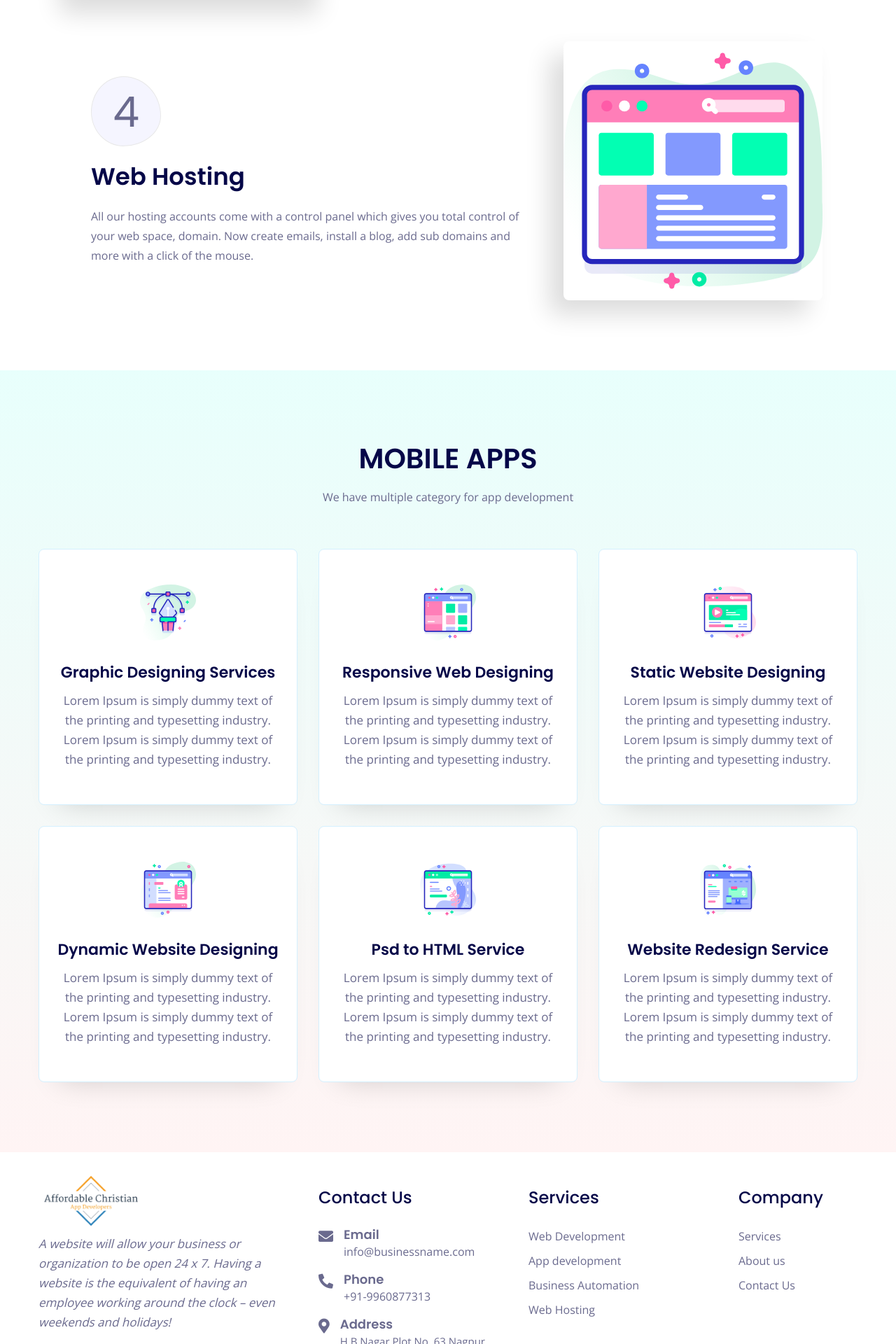
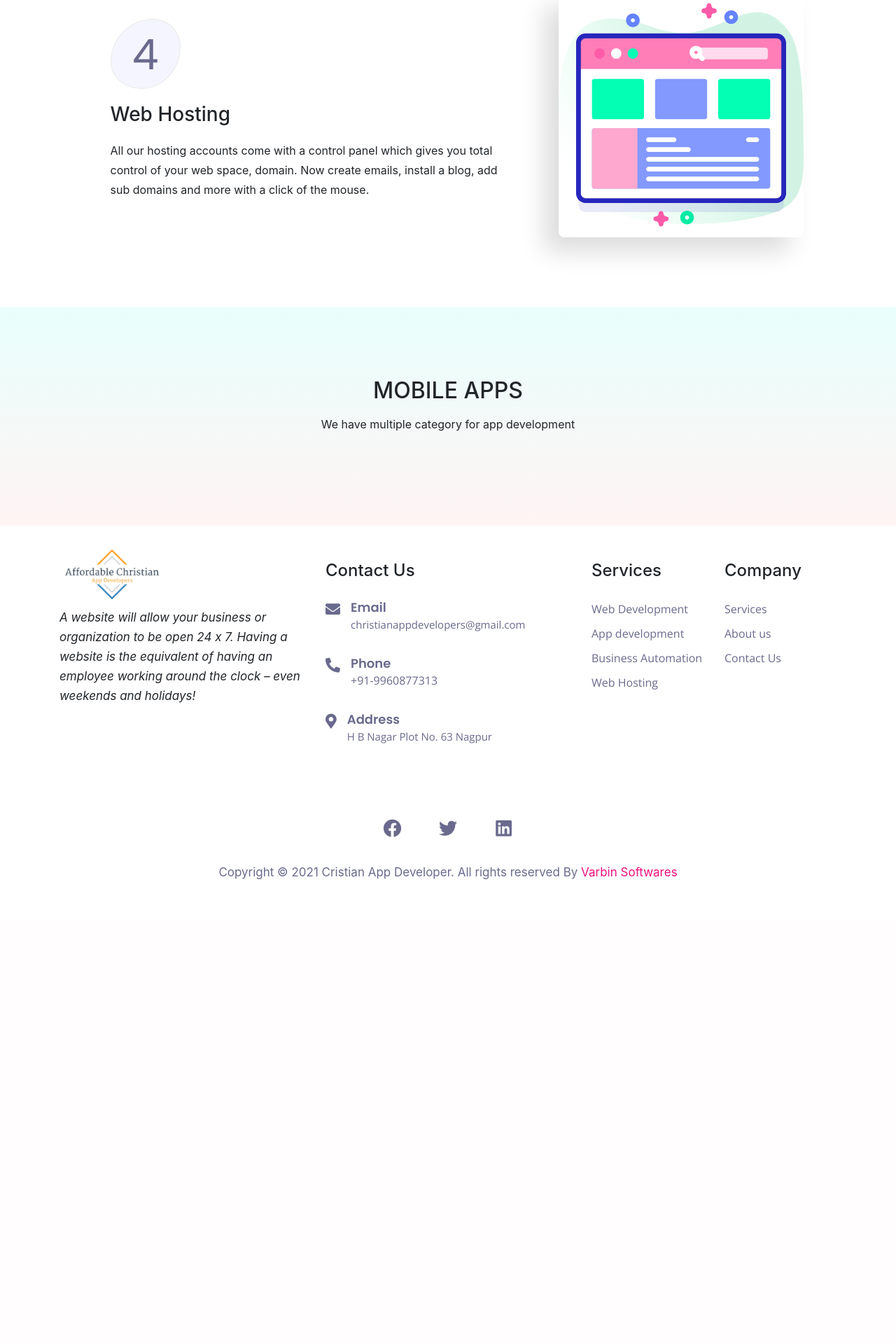
Before and after one commit to idenginfotech/cristianapp, a CodeIgniter 4 app: the page made by app/Views/service.php in a window 1280 px wide. Shown: the part 2710-4630 px from the top of the page at 70% size. After the commit the page ends 3966 px from the top, so only its background shows below. Run offline with PHP 8.4 and a stand-in for CodeIgniter, Linux system fonts and the light colour scheme; the template is opened without the code that fills it, so the values that code supplies are empty; some libraries are stand-ins or nearby versions.

Commit message:
files modified

```diff
--- a/app/Views/service.php
+++ b/app/Views/service.php
@@ -3,8 +3,21 @@
 
 <!-- Mirrored from www.separateweb.com/niwax-demo/service-web.html by HTTrack Website Copier/3.x [XR&CO'2014], Mon, 28 Jun 2021 14:07:17 GMT -->
 <head>
+  <style type="text/css">
+     .dsk-logo img{
+       border:2px solid #fff;
+  background: url(public/assets/image/logo1.png) no-repeat;
+  -moz-box-shadow: 10px 10px 5px #ccc;
+  -webkit-box-shadow: 10px 10px 5px #ccc;
+  box-shadow: 10px 10px 5px #ccc;
+  -moz-border-radius:25px;
+  -webkit-border-radius:25px;
+  border-radius:25px;
+    }
+  </style>
+
 <meta charset="utf-8" />
-<title>Niwax - Web Design &amp; Digital Marketing Agency HTML Template</title>
+<title>Cristian App Developer</title>
 <meta name="description" content="Creative Agency, Marketing Agency Template">
 <meta name="keywords" content="Creative Agency, Marketing Agency">
 <meta name="author" content="rajesh-doot">
@@ -20,6 +33,9 @@
 
 <link href="public/assets/css/style.css" rel="stylesheet">
 <link href="public/assets/css/responsive.css" rel="stylesheet">
+<link href="//maxcdn.bootstrapcdn.com/bootstrap/4.0.0/css/bootstrap.min.css" rel="stylesheet" id="bootstrap-css">
+
+
 </head>
 <body>
 <header class="header-pr nav-bg-b main-header navfix fixed-top menu-white">
@@ -31,21 +47,21 @@
      </div>
 <div class="custom-nav" role="navigation">
 <ul class="nav-list">
-<li class="sbmenu rpdropdown">
+<li class=" rpdropdown">
 <a style="color: black;" href="home" class="menu-links">Home</a>
 
 </li>
-<li class="sbmenu rpdropdown">
+<li class=" rpdropdown">
 <a style="color: black;" href="service" class="menu-links">Services</a>
 
 </li>
 
-<li class="sbmenu rpdropdown">
+<li class=" rpdropdown">
 <a style="color: black;" href="about" class="menu-links">About Us</a>
 
 </li>
 <li>
-<li class="sbmenu rpdropdown">
+<li class=" rpdropdown">
 <a style="color: black;" href="contact" class="menu-links">Contact Us</a>
 
 </li>
@@ -63,8 +79,9 @@
 <div class="container">
 <div class="row justify-content-center">
 <div class="col-lg-7">
-<h1 class="mb30" style="text-align:center;"><span class="text-radius text-light text-animation bg-b">Services</span></h1>
-
+  <div class="bread-title wow fadeInUp" data-wow-delay=".5s">
+<h1 class="mb30" style="text-align:center;"><span class="text-radius text-light text-animation bg-b">SERVICES</span></h1>
+</div>
 </div>
 </div>
 </div>
@@ -96,19 +113,19 @@
 
 
 
-<section class="service-block pad-tb light-dark">
+<section class="service-block pad-tb light-dark" style="padding-top: 20px;">
 <div class="container">
 <div class="row justify-content-center">
 <div class="col-lg-8">
 <div class="common-heading ptag">
 
-<h2>Our Services</h2>
-<p>Our IT services will help you meet the ever-changing requirements of your business and give you the needed flexibility</p>
+<h1 style="font-weight: bold;">Our Services</h1>
+<h3><p>Our IT services will help you meet the ever-changing requirements of your business and give you the needed flexibility</p></h3>
 </div>
 </div>
 </div>
 <div class="row upset justify-content-center mt60">
-<div class="col-lg-12 v-center order2">
+<div class="col-lg-12 col-sm-6 v-center order2">
 <div class="ps-block">
 <span>1</span>
 <h3>Mobile Application</h3>
@@ -117,7 +134,7 @@
 </p><hr>
 <h4 style="text-align:center;"> We build with following amazing features:</h4><br>
 <div class="row">
-<div class="col-lg-4">
+<div class="col-lg-6">
   <p >
 
 1   Background geolocation with battery saving<br>
@@ -137,7 +154,7 @@
 14  Speech Recognition and TextToSpeech<br>
 </p>
 </div>
-<div class="col-lg-4 v-center order1">
+<div class="col-lg-5 col-sm-6 v-center order1">
 <div class="image-block1">
 <img src="public/assets/images/service/mob.png" alt="Process" class="img-fluid" />
 </div>
@@ -200,8 +217,9 @@ Think of your website as being your online brochure or catalogue. It is much eas
 </section>
 
 <section class="service-block bg-gradient6 pad-tb">
+
+
 <div class="container">
-
 <div class="row justify-content-center">
 <div class="col-lg-6">
 <div class="common-heading ptag">
@@ -209,62 +227,52 @@ Think of your website as being your online brochure or catalogue. It is much eas
 <p class="mb30">We have multiple category for app development</p>
 </div>
 </div>
-</div>
+<div class="col-lg-12 col-centered">
 
-<div class="row upset link-hover">
+      <div id="carousel" class="carousel slide" data-ride="carousel" data-type="multi" data-interval="2500">
+        <div class="carousel-inner">
+          <div class="item active">
+            <div class="carousel-col">
 
-<div class="col-lg-4 col-sm-6 mt30 wow fadeInUp" data-wow-delay=".2s">
-<div class="s-block">
-<div class="s-card-icon"><img src="images/icons/logo-and-branding.svg" alt="service" class="img-fluid" /></div>
-<h4>Graphic Designing Services</h4>
-<p>Lorem Ipsum is simply dummy text of the printing and typesetting industry. Lorem Ipsum is simply dummy text of the printing and typesetting industry.</p>
             </div>
           </div>
-<div class="col-lg-4 col-sm-6 mt30 wow fadeInUp" data-wow-delay=".4s">
-<div class="s-block">
-<div class="s-card-icon"><img src="images/icons/service2.svg" alt="service" class="img-fluid" /></div>
-<h4>Responsive Web Designing</h4>
-<p>Lorem Ipsum is simply dummy text of the printing and typesetting industry. Lorem Ipsum is simply dummy text of the printing and typesetting industry.</p>
+          <div class="item">
+            <div class="carousel-col">
+              <div class="block green img-responsive"></div>
             </div>
           </div>
-<div class="col-lg-4 col-sm-6 mt30 wow fadeInUp" data-wow-delay=".6s">
-<div class="s-block">
-<div class="s-card-icon"><img src="images/icons/service3.svg" alt="service" class="img-fluid" /></div>
-<h4>Static Website Designing</h4>
-<p>Lorem Ipsum is simply dummy text of the printing and typesetting industry. Lorem Ipsum is simply dummy text of the printing and typesetting industry.</p>
+          <div class="item">
+            <div class="carousel-col">
+              <div class="block blue img-responsive"></div>
             </div>
           </div>
-<div class="col-lg-4 col-sm-6 mt30 wow fadeInUp" data-wow-delay=".8s">
-<div class="s-block">
-<div class="s-card-icon"><img src="images/icons/service4.svg" alt="service" class="img-fluid" /></div>
-<h4>Dynamic Website Designing</h4>
-<p>Lorem Ipsum is simply dummy text of the printing and typesetting industry. Lorem Ipsum is simply dummy text of the printing and typesetting industry.</p>
-</div>
-</div>
-<div class="col-lg-4 col-sm-6 mt30 wow fadeInUp" data-wow-delay="1s">
-<div class="s-block">
-<div class="s-card-icon"><img src="images/icons/service5.svg" alt="service" class="img-fluid" /></div>
-<h4>Psd to HTML Service</h4>
-<p>Lorem Ipsum is simply dummy text of the printing and typesetting industry. Lorem Ipsum is simply dummy text of the printing and typesetting industry.</p>
-</div>
-</div>
-<div class="col-lg-4 col-sm-6 mt30 wow fadeInUp" data-wow-delay="1.2s">
-<div class="s-block">
-<div class="s-card-icon"><img src="images/icons/service6.svg" alt="service" class="img-fluid" /></div>
-<h4>Website Redesign Service</h4>
-<p>Lorem Ipsum is simply dummy text of the printing and typesetting industry. Lorem Ipsum is simply dummy text of the printing and typesetting industry.</p>
+          <div class="item">
+            <div class="carousel-col">
+              <div class="block yellow img-responsive"></div>
             </div>
           </div>
         </div>
+
+        <!-- Controls -->
+        <div class="left carousel-control">
+          <a href="#carousel" role="button" data-slide="prev">
+            <span class="glyphicon glyphicon-chevron-left" aria-hidden="true"></span>
+            <span class="sr-only">Previous</span>
+          </a>
         </div>
+        <div class="right carousel-control">
+          <a href="#carousel" role="button" data-slide="next">
+            <span class="glyphicon glyphicon-chevron-right" aria-hidden="true"></span>
+            <span class="sr-only">Next</span>
+          </a>
+        </div>
+      </div>
+
+    </div>
+</div>
+</div>
+
 </section>
-
-
-
-
-
-
-
 
 
 <footer>
@@ -276,12 +284,12 @@ Think of your website as being your online brochure or catalogue. It is much eas
 <a class="navbar-brand " href="#"> <img src="public/assets/images/logo1.png" alt="Logo" width="150" /></a>
 <p style="font-style: italic;">A website will allow your business or organization to be open 24 x 7.  Having a website is the equivalent of having an employee working around the clock – even weekends and holidays!</p>
 </div>
-<div class="col-lg-3 col-sm-6">
+<div class="col-lg-4 col-sm-6">
 <h5>Contact Us</h5>
 <ul class="footer-address-list ftr-details">
 <li>
 <span><i class="fas fa-envelope"></i></span>
-<p>Email <span> <a href=""><span class="__cf_email__" data-cfemail="a1c8cfc7cee1c3d4d2c8cfc4d2d2cfc0ccc48fc2cecc">christianappdevelopers@gmail.com</span></a></span></p>
+<p>Email <span> <a href=""><span >christianappdevelopers@gmail.com</span></a></span></p>
 </li>
 <li>
 <span><i class="fas fa-phone-alt"></i></span>
@@ -293,13 +301,13 @@ Think of your website as being your online brochure or catalogue. It is much eas
 </li>
 </ul>
 </div>
-<div class="col-lg-3 col-sm-6">
+<div class="col-lg-2 col-sm-6">
 <h5>Services</h5>
 <ul class="footer-address-list link-hover">
 <li><a href="service">Web Development</a></li>
 <li><a href="service">App development</a></li>
 <li><a href="service">Business Automation</a></li>
-<li><a href="service)">Web Hosting</a></li>
+<li><a href="service">Web Hosting</a></li>
 </ul>
 </div>
 
@@ -308,7 +316,7 @@ Think of your website as being your online brochure or catalogue. It is much eas
 <ul class="footer-address-list link-hover">
 <li><a href="service">Services</a></li>
 <li><a href="about">About us</a></li>
-<li><a href="contact">Contact Us</a></li>
+<li><a href="about">Contact Us</a></li>
 
 </ul>
 </div>
@@ -343,6 +351,9 @@ Think of your website as being your online brochure or catalogue. It is much eas
 <script src="public/assets/js/plugin.min.js"></script>
 
 <script src="public/assets/js/main.js"></script>
+<link href="//maxcdn.bootstrapcdn.com/bootstrap/4.0.0/css/bootstrap.min.css" rel="stylesheet" id="bootstrap-css">
+<script src="//maxcdn.bootstrapcdn.com/bootstrap/4.0.0/js/bootstrap.min.js"></script>
+<script src="//code.jquery.com/jquery-1.11.1.min.js"></script>
 </body>
 
 <!-- Mirrored from www.separateweb.com/niwax-demo/service-web.html by HTTrack Website Copier/3.x [XR&CO'2014], Mon, 28 Jun 2021 14:07:23 GMT -->
```
Also changed, not shown: app/Views/about.php (+27 -13 lines), app/Views/contact.php (+29 -16 lines), app/Views/index.php (+41 -20 lines). Lines whose indentation alone changed are shown as unchanged.
